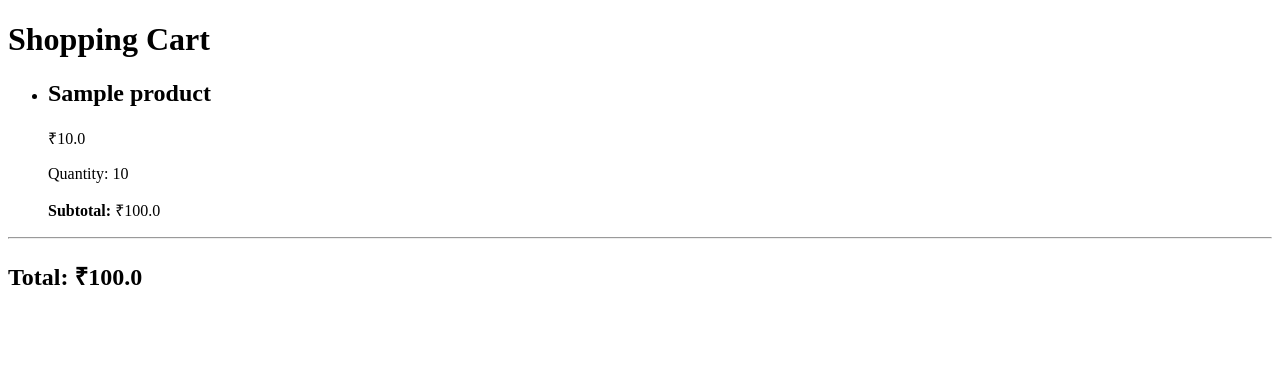
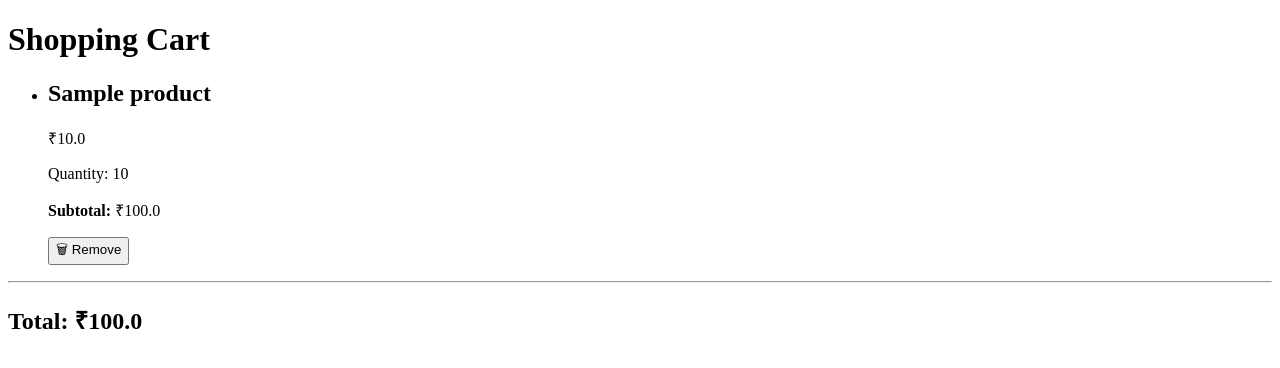
Before and after one commit to devopsbyb/ShopSphere, a Flask app: page /cart in a window 1280 px wide. Shown: the top 368 px of the page. Run offline with Flask 3, Linux system fonts and the light colour scheme; the visitor is signed in with stand-in values (Sample User, id 1); tables that the repository leaves empty hold one stand-in row (values such as "Sample post").

Commit message:
Implement dynamic cart quantity management

```diff
--- a/app/routes.py
+++ b/app/routes.py
@@ -99,6 +99,24 @@ def register_routes(app):
             total=total,
         )
 
+    @app.route("/remove-from-cart/<int:cart_id>", methods=["POST"])
+    def remove_from_cart(cart_id):
+        if "user_id" not in session:
+            return redirect("/login")
+
+        cart_item = Cart.query.get_or_404(cart_id)
+
+        if cart_item.user_id != session["user_id"]:
+            return redirect("/cart")
+
+        if cart_item.quantity > 1:
+           cart_item.quantity -= 1
+        else:
+          db.session.delete(cart_item)
+
+        db.session.commit()
+        return redirect("/cart")
+
     @app.route("/checkout")
     def checkout():
         return render_template("checkout.html")
--- a/app/templates/cart.html
+++ b/app/templates/cart.html
@@ -22,6 +22,14 @@
 
        <p><strong>Subtotal:</strong> ₹{{ item.product.price * item.quantity }}</p>
 
+       <form action="/remove-from-cart/{{ item.id }}" method="POST">
+
+          <button type="submit">
+        🗑 Remove
+          </button>
+
+    </form>
+
     </li>
 
 {% endfor %}
```
